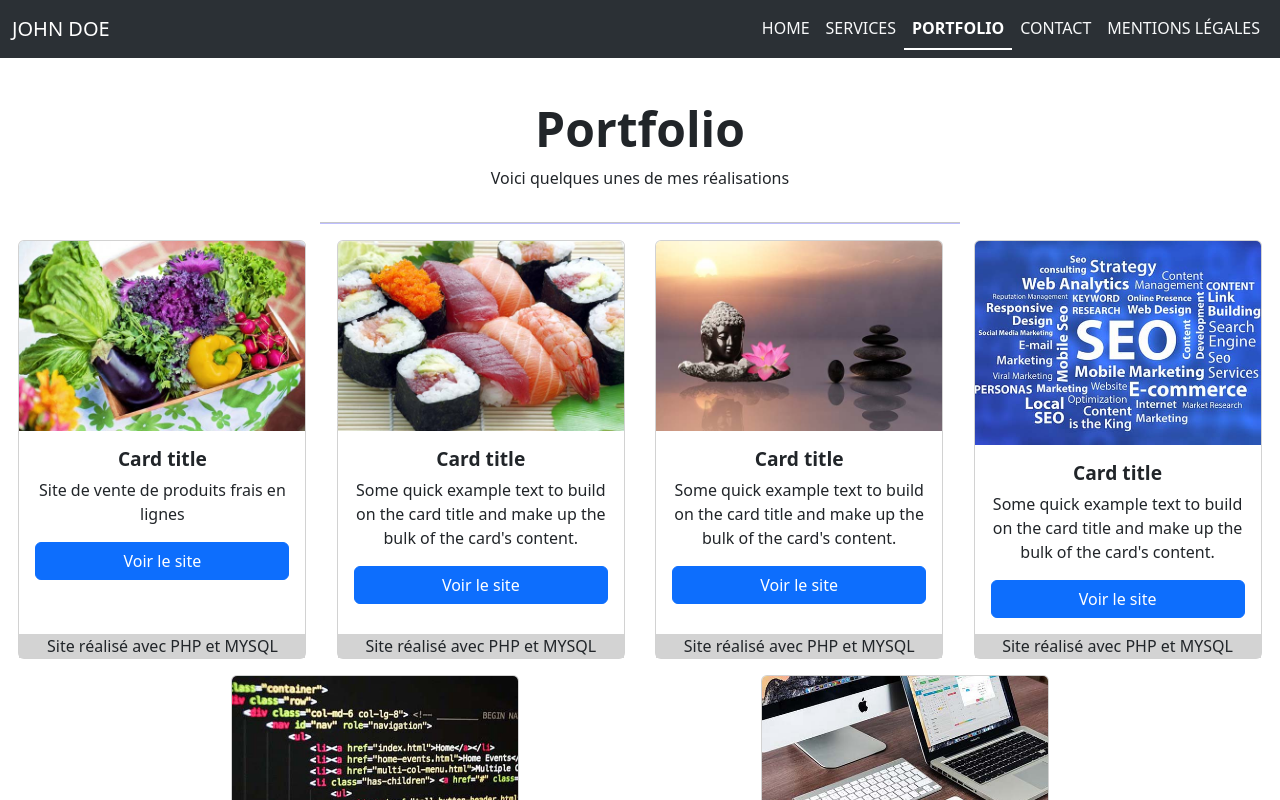
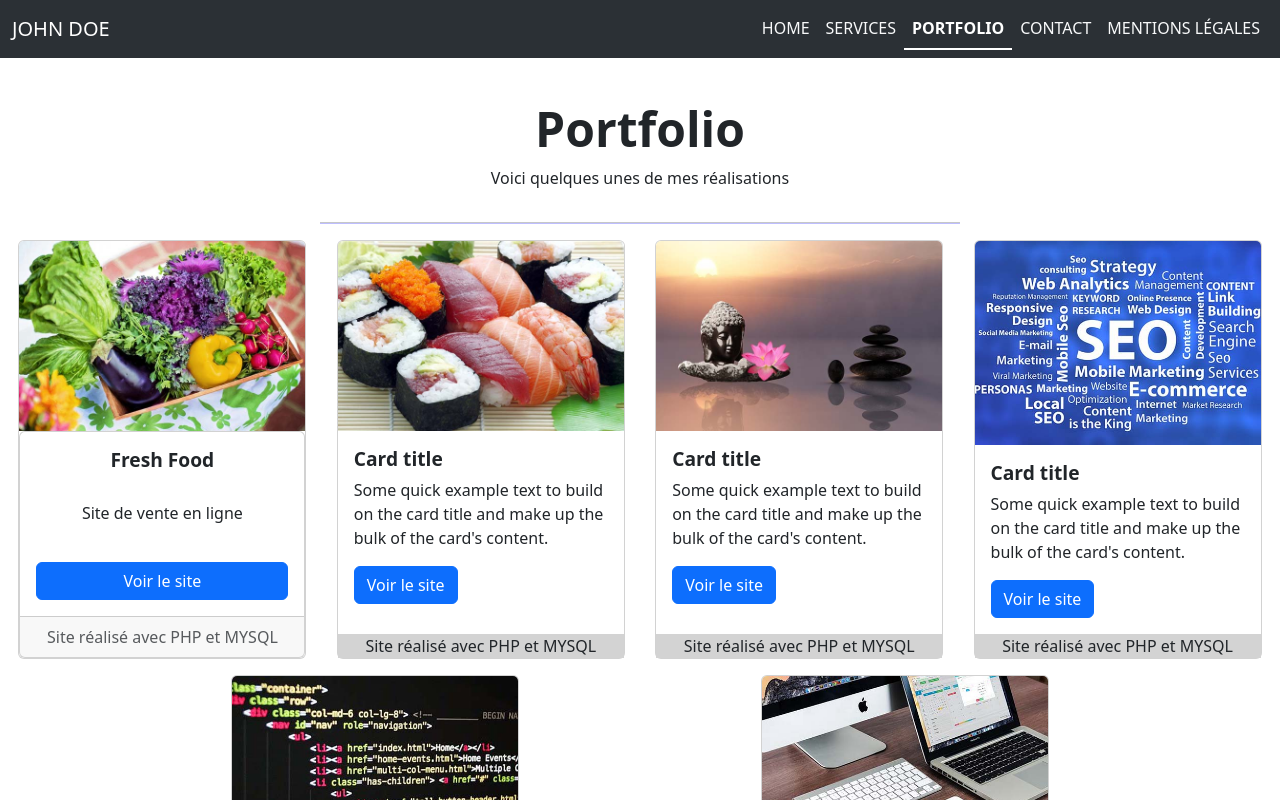
Before and after one commit to DigiDias/monportfolio, a React (Create React App) app: page /portfolio in a window 1280 px wide. Shown: the top 800 px of the page. Built offline with nearby package versions, Linux system fonts and the light colour scheme.

Commit message:
ajustement des class boostrap à la place du CSS

```diff
--- a/src/App.css
+++ b/src/App.css
@@ -204,13 +204,7 @@ textarea{
   background-color: black;
 }
 
-.Contener-Card{
-  display: flex;
-  justify-content: space-evenly;
-  padding-left: 0;
-  margin-bottom: 10px;
 
-}
 
 .sousTitre{
   background-color: lightgrey;
@@ -223,14 +217,7 @@ textarea{
   text-align: center;
 }
 
-.card-body{
-  display: flex;
-  flex-direction: column;
 
-  padding-left: 0;
-
-  text-align: center;
-}
 
 .card-title{
   font-weight: bold;
@@ -241,9 +228,3 @@ textarea{
   text-decoration: none !important;
   color: inherit !important;
 }
-
-.navbar-nav .nav-link.active {
-  font-weight: bold;
-  color: white !important;  /*  Change la couleur du lien actif */
-  border-bottom: 2px solid white;  /* Ajoute un soulignement */
-}
--- a/src/Pages/Portfolio.jsx
+++ b/src/Pages/Portfolio.jsx
@@ -13,17 +13,23 @@ const Portfolio = () => {
        <hr></hr>
         </div>
 
-        <div className="Contener-Card row">
+        <div className="Contener-Card row justify-content-evenly">
+          <div className="card cogit l-md-4 col-sm-12 mb-3 px-0" style={{width: "18rem"}}>
 
-        <div className="card cogit l-md-4 col-sm-12 mb-3 px-0" style={{width: "18rem"}}>
+
   <img src="./img/fresh-food.jpg" className="card-img-top" alt="photo FresFood"></img>
-  <div className="card-body">
-    <h5 className="card-title">Card title</h5>
-    <p className="card-text">Site de vente de produits frais en lignes</p>
-    <a href="#" className="btn btn-primary">Voir le site</a>
+  <div class="card text-center d-flex flex-column h-100 ">
+
+  <div class="card-body d-flex flex-column justify-content-between">
+   <h5 class="card-title">Fresh Food</h5>
+    <p s="card-text">Site de vente en ligne</p>
+    <a href="#" class="btn btn-primary w-auto">Voir le site</a>
+  </div>
+  <div class="card-footer text-body-secondary mt-auto">
+    Site réalisé avec PHP et MYSQL
 
   </div>
-  <p className="sousTitre">Site réalisé avec PHP et MYSQL</p>
+</div>
 </div>
 
 
@@ -32,7 +38,7 @@ const Portfolio = () => {
   <div className="card-body">
     <h5 className="card-title">Card title</h5>
     <p className="card-text">Some quick example text to build on the card title and make up the bulk of the card's content.</p>
-    <a href="#" className="btn btn-primary">Voir le site</a>
+    <a href="#" className="btn btn-primary w-auto">Voir le site</a>
 
   </div>
   <p className="sousTitre">Site réalisé avec PHP et MYSQL</p>
```
